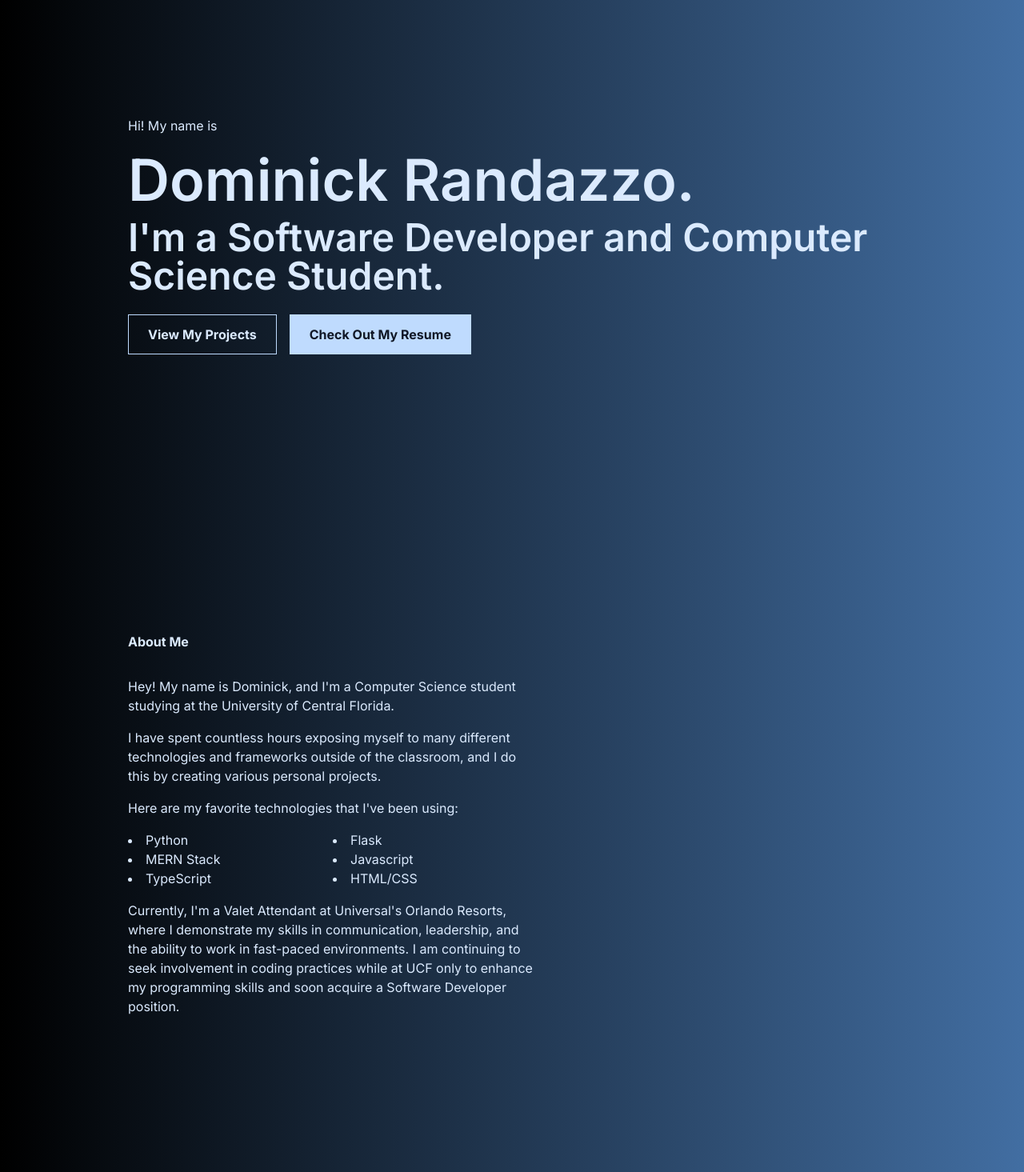
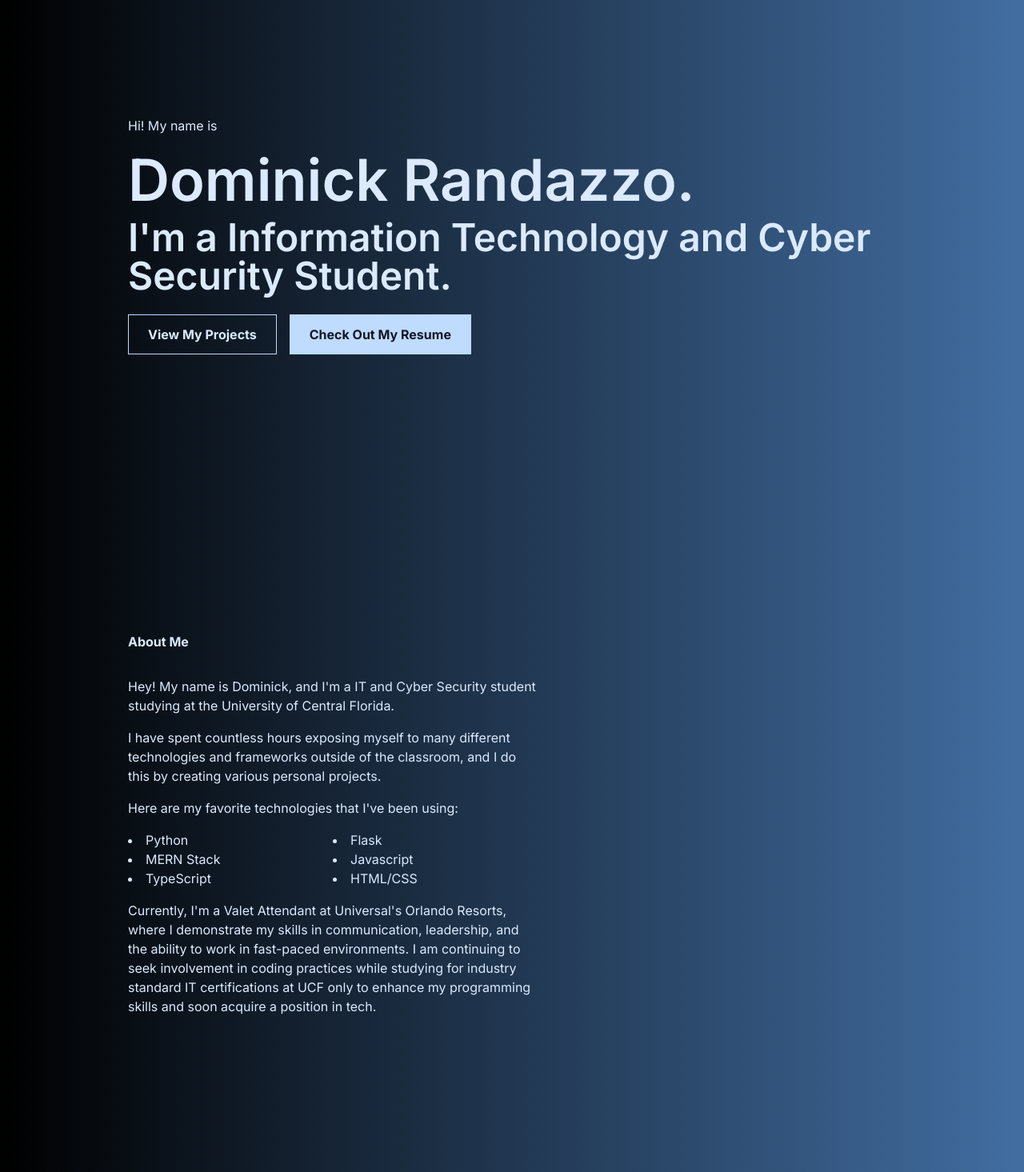
Before and after one commit to dazzo5/main-portfolio, a Next.js app: page / in a window 1280 px wide. Shown: the part 252-1717 px from the top of the page at 80% size. Built offline with nearby package versions, Linux system fonts and the light colour scheme.

Commit message:
Update index.tsx

```diff
--- a/src/pages/index.tsx
+++ b/src/pages/index.tsx
@@ -43,7 +43,7 @@ export default function Home() {
             Dominick Randazzo.
           </div>
           <div className="mb-6 text-2xl font-semibold md:text-3xl lg:text-4xl xl:text-5xl">
-            I&apos;m a Software Developer and Computer Science Student.
+            I&apos;m a Information Technology and Cyber Security Student.
           </div>
           <div className="flex flex-wrap gap-4">
             <a href="#projects"
@@ -64,7 +64,7 @@ export default function Home() {
           </div>
           <div className="max-w-lg">
             <p className="mb-4">
-              Hey! My name is Dominick, and I&apos;m a Computer Science student studying
+              Hey! My name is Dominick, and I&apos;m a IT and Cyber Security student studying
               at the University of Central Florida.
             </p>
             <p className="mb-4">
@@ -84,8 +84,8 @@ export default function Home() {
             <p>
               Currently, I&apos;m a Valet Attendant at Universal's Orlando Resorts,
               where I demonstrate my skills in communication, leadership, and the ability to
-              work in fast-paced environments. I am continuing to seek involvement in coding practices while at UCF
-              only to enhance my programming skills and soon acquire a Software Developer position.
+              work in fast-paced environments. I am continuing to seek involvement in coding practices while studying for industry standard IT certifications at UCF
+              only to enhance my programming skills and soon acquire a position in tech.
             </p>
           </div>
         </div>
```
